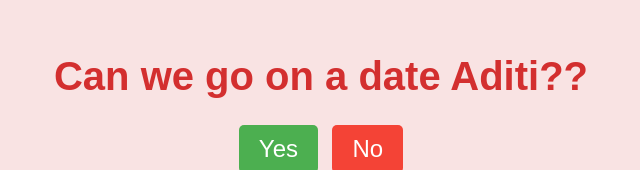
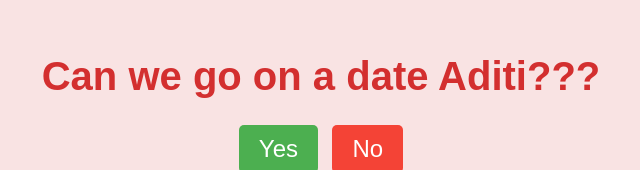
Before and after one commit to abhinavxjha/iloveyou, a plain HTML site: page index.html in a window 1280 px wide. Shown: the part 138-308 px from the top of the page, without its empty margins (319-959 px from the left). Drawn offline with Linux system fonts and the light colour scheme; no server answers.

Commit message:
Update index.html

```diff
--- a/index.html
+++ b/index.html
@@ -3,12 +3,12 @@
 <head>
     <meta charset="UTF-8">
     <meta name="viewport" content="width=device-width, initial-scale=1.0">
-    <title>Can we go on a date Aditi??</title>
+    <title>Can we go on a date Aditi???</title>
     <link rel="stylesheet" href="styles.css">
 </head>
 <body>
     <div class="container">
-        <h1>Can we go on a date Aditi??</h1>
+        <h1>Can we go on a date Aditi???</h1>
         <div class="buttons">
             <button class="yes-button" onclick="handleYesClick()">Yes</button>
             <button class="no-button" onclick="handleNoClick()">No</button>
```
